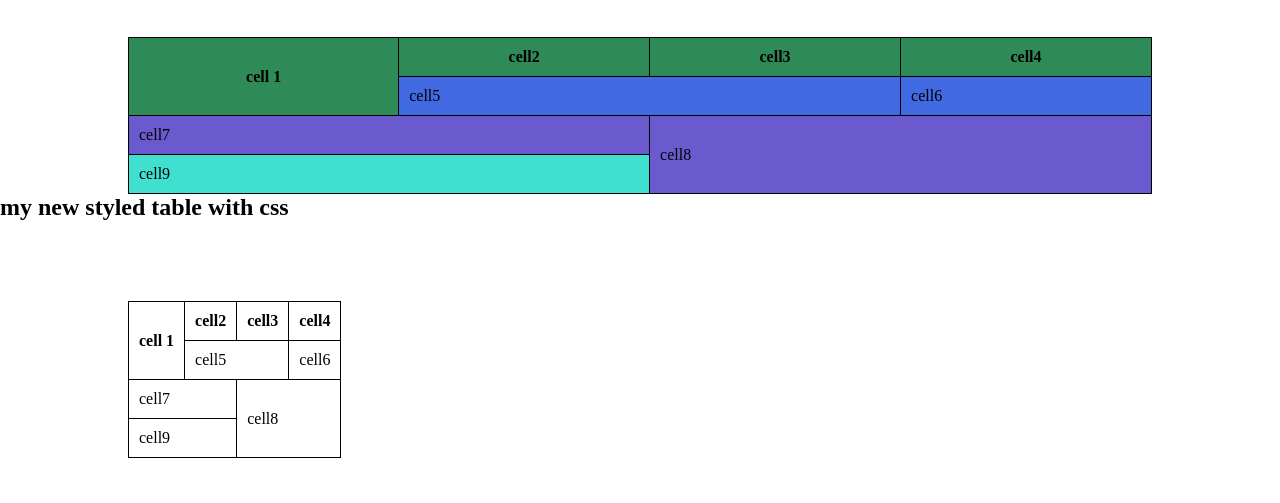
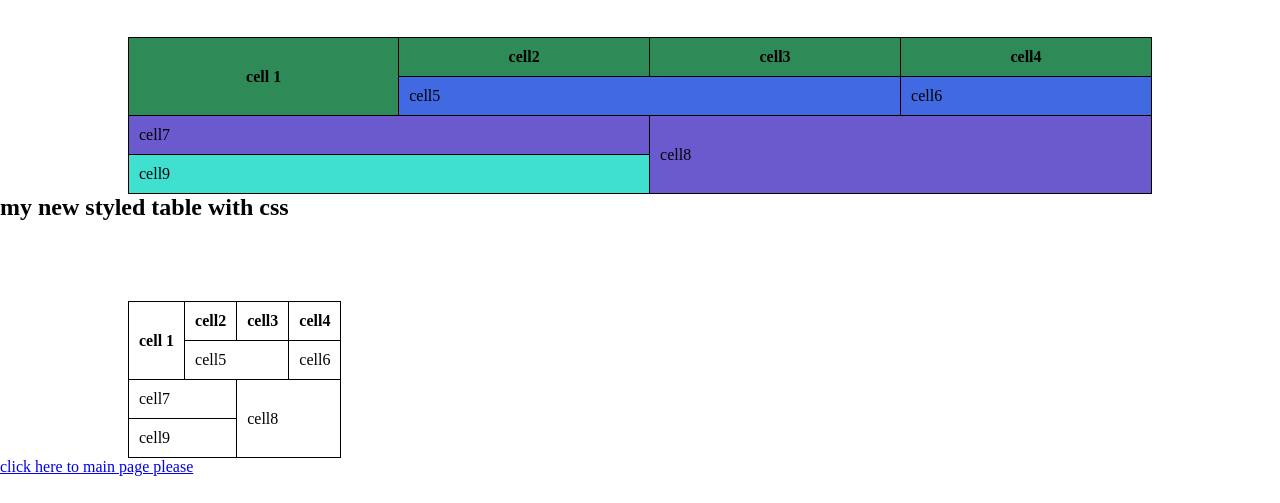
Before and after one commit to isaiah279/simplewebsite, a plain HTML site: page contact.html in a window 1280 px wide. Shown: the part 297-800 px from the top of the page. Drawn offline with Linux system fonts and the light colour scheme.

Commit message:
Update contact.html

```diff
--- a/contact.html
+++ b/contact.html
@@ -31,8 +31,6 @@
     <tr style="background-color: yellowgreen;color: red;font-size: 2em;">
         <td colspan="4">footer</td>
     </tr>
-
-
 
 
 
@@ -93,6 +91,7 @@
             <td colspan="2">cell9</td>
         </tr>
 </table>
+<div class="my-link"><a href="index.html">click here to main page please</a></div>
 </body>
 
 </html>
```
